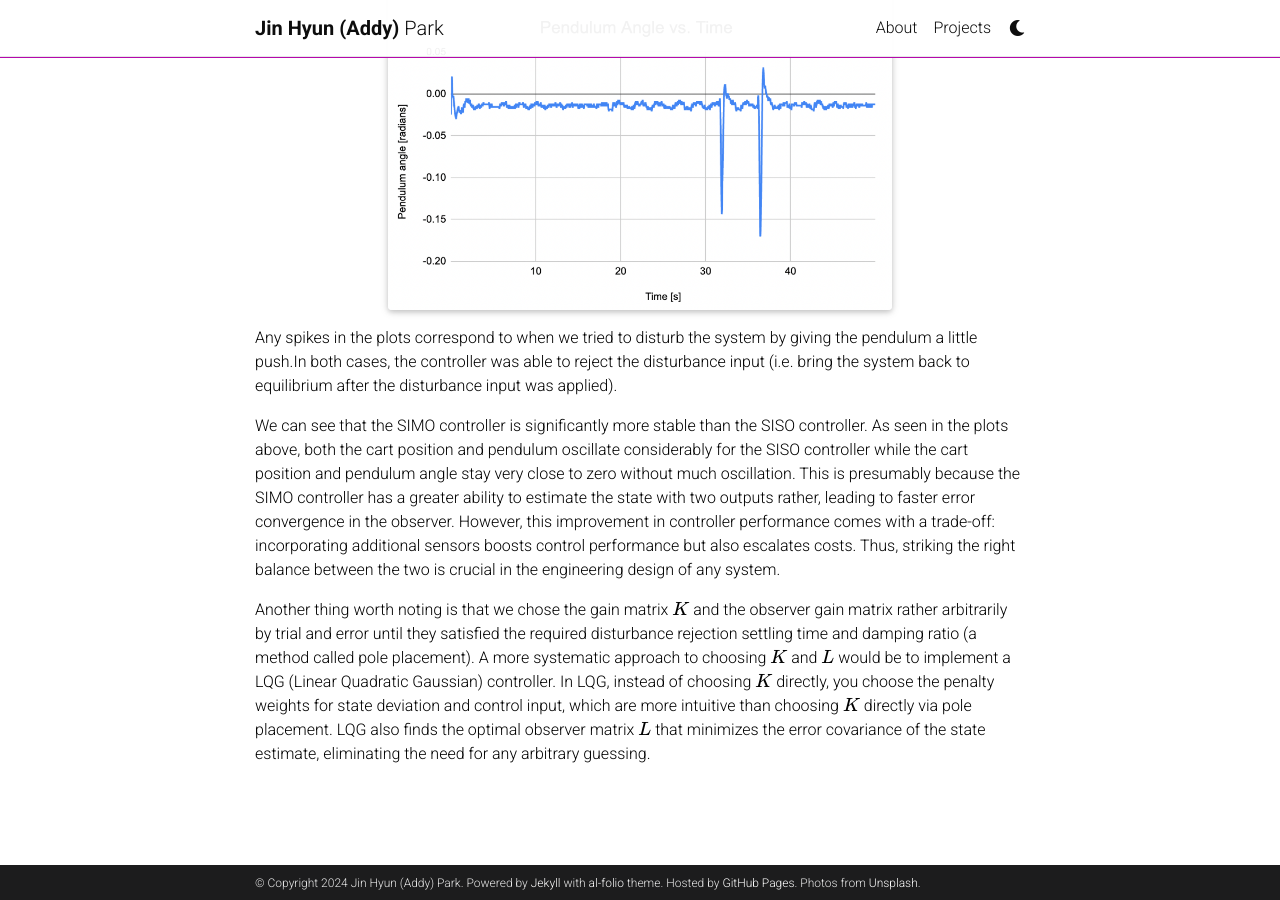
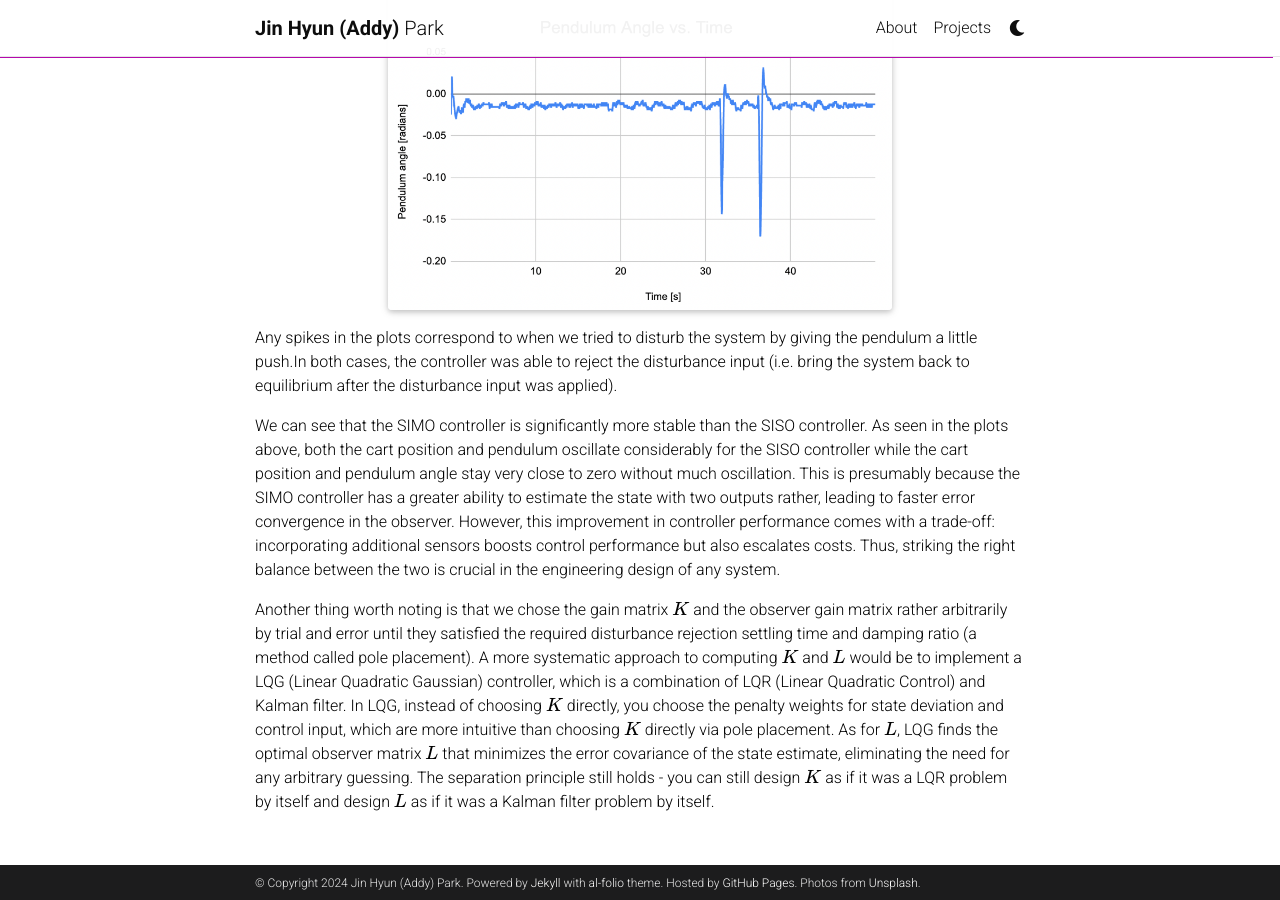
Before and after one commit to jinhyunpark2459/jinhyunpark2459.github.io, a Jekyll site: the page built from _projects/inverted_pendulum_2.md, in a window 1280 px wide and 900 px high, scrolled down 6295 px. Built offline with Jekyll 4.4.1, drawn with Linux system fonts in a browser that asks for light colours; full-size pictures stand in for the smaller copies a plugin makes; comment, search, counter and statistics services are not loaded; a style sheet for code colours, icons or effects is not loaded.

Commit message:
Update inverted_pendulum_2.md

```diff
--- a/_projects/inverted_pendulum_2.md
+++ b/_projects/inverted_pendulum_2.md
@@ -250,4 +250,4 @@ Any spikes in the plots correspond to when we tried to disturb the system by giv
 
 We can see that the SIMO controller is significantly more stable than the SISO controller. As seen in the plots above, both the cart position and pendulum oscillate considerably for the SISO controller while the cart position and pendulum angle stay very close to zero without much oscillation. This is presumably because the SIMO controller has a greater ability to estimate the state with two outputs rather, leading to faster error convergence in the observer. However, this improvement in controller performance comes with a trade-off: incorporating additional sensors  boosts control performance but also escalates costs. Thus, striking the right balance between the two is crucial in the engineering design of any system.
 
-Another thing worth noting is that we chose the gain matrix $$K$$ and the observer gain matrix rather arbitrarily by trial and error until they satisfied the required disturbance rejection settling time and damping ratio (a method called pole placement). A more systematic approach to choosing $$K$$ and $$L$$ would be to implement a LQG (Linear Quadratic Gaussian) controller. In LQG, instead of choosing $$K$$ directly, you choose the penalty weights for state deviation and control input, which are more intuitive than choosing $$K$$ directly via pole placement. LQG also finds the optimal observer matrix $$L$$ that minimizes the error covariance of the state estimate, eliminating the need for any arbitrary guessing.
+Another thing worth noting is that we chose the gain matrix $$K$$ and the observer gain matrix rather arbitrarily by trial and error until they satisfied the required disturbance rejection settling time and damping ratio (a method called pole placement). A more systematic approach to computing $$K$$ and $$L$$ would be to implement a LQG (Linear Quadratic Gaussian) controller, which is a combination of LQR (Linear Quadratic Control) and Kalman filter. In LQG, instead of choosing $$K$$ directly, you choose the penalty weights for state deviation and control input, which are more intuitive than choosing $$K$$ directly via pole placement. As for $$L$$, LQG finds the optimal observer matrix $$L$$ that minimizes the error covariance of the state estimate, eliminating the need for any arbitrary guessing. The separation principle still holds - you can still design $$K$$ as if it was a LQR problem by itself and design $$L$$ as if it was a Kalman filter problem by itself.
```
